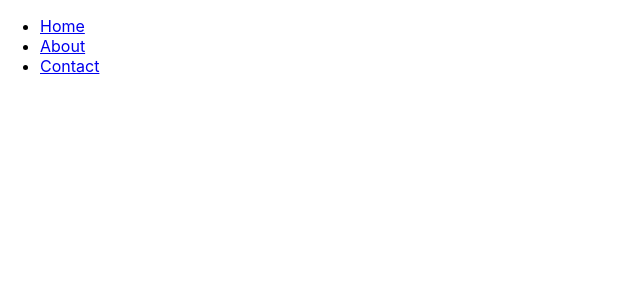
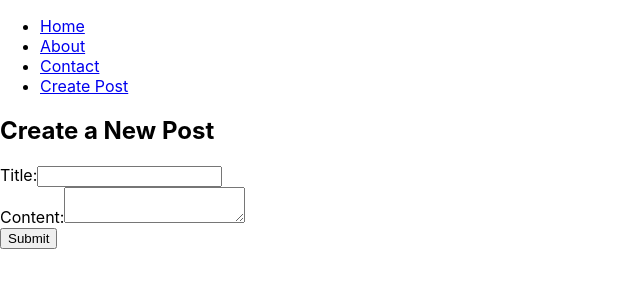
Before and after one commit to Darylcosm0/blog-web, a React (Create React App) app: page /create-post in a window 1280 px wide. Before the commit this address had no page. Shown: the top 300 px of the page, without its empty margins (0-640 px from the left). Built offline with nearby package versions, Linux system fonts and the light colour scheme.

Commit message:
updated header and crete post

```diff
--- a/src/App.js
+++ b/src/App.js
@@ -4,6 +4,8 @@ import { BrowserRouter as Router, Routes, Route } from "react-router-dom";
 import Header from "./components/Header";
 import PostList from "./components/PostList";
 import PostDetails from "./components/PostDetails";
+import CreatePost from "./components/CreatePost";
+
 
 function App() {
   return (
@@ -13,6 +15,8 @@ function App() {
         <Routes>
           <Route path="/" element={<PostList />} />
           <Route path="/post/:id" element={<PostDetails />} />
+          <Route path="/create-post" element={<CreatePost />} />
+
 
         </Routes>
       </div>
--- /dev/null
+++ b/src/components/CreatePost.js
@@ -0,0 +1,46 @@
+// CreatePost.js
+import React, { useState } from "react";
+
+const CreatePost = () => {
+  // State to manage form input values
+  const [title, setTitle] = useState("");
+  const [content, setContent] = useState("");
+
+  // Function to handle form submission
+  const handleSubmit = (e) => {
+    e.preventDefault();
+    // Here you can send the post data to your backend or perform any other action
+    console.log("New Post Data:", { title, content });
+    // Reset form fields after submission
+    setTitle("");
+    setContent("");
+  };
+
+  return (
+    <div>
+      <h2>Create a New Post</h2>
+      <form onSubmit={handleSubmit}>
+        <div>
+          <label htmlFor="title">Title:</label>
+          <input
+            type="text"
+            id="title"
+            value={title}
+            onChange={(e) => setTitle(e.target.value)}
+          />
+        </div>
+        <div>
+          <label htmlFor="content">Content:</label>
+          <textarea
+            id="content"
+            value={content}
+            onChange={(e) => setContent(e.target.value)}
+          />
+        </div>
+        <button type="submit">Submit</button>
+      </form>
+    </div>
+  );
+};
+
+export default CreatePost;
--- a/src/components/Header.js
+++ b/src/components/Header.js
@@ -17,6 +17,9 @@ const Header = () => {
           <li>
             <Link to="/contact">Contact</Link>
           </li>
+          <li>
+            <Link to="/CreatePost">Create Post</Link>
+          </li>
         </ul>
       </nav>
     </header>
```
